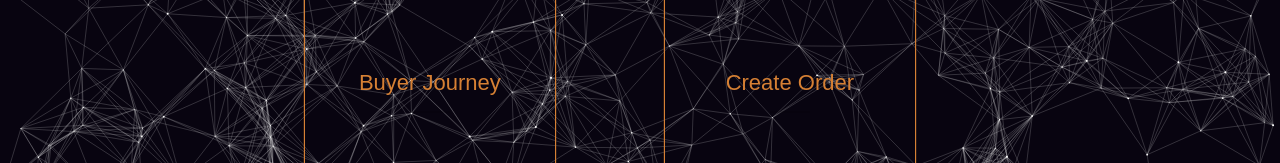
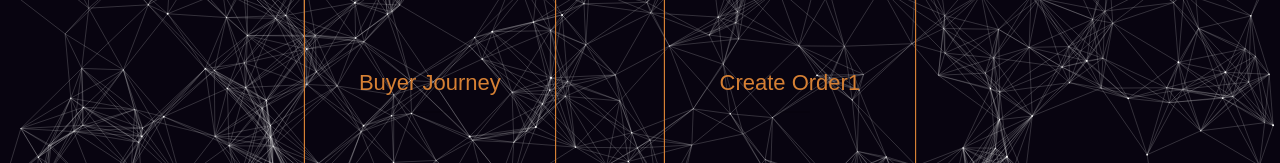
Before and after one commit to Mohammed394/hydraE, a Vue app: page /Main in a window 1280 px wide. Shown: the part 444-607 px from the top of the page. Built offline with nearby package versions, Linux system fonts and the light colour scheme.

Commit message:
Update MainMenu.vue

```diff
--- a/src/views/MainMenu.vue
+++ b/src/views/MainMenu.vue
@@ -97,7 +97,7 @@
                   alt="Image alt text"
                 />
                 <div class="block-content">
-                  <h3>Create Order</h3>
+                  <h3>Create Order1</h3>
                 </div>
               </div>
               <div class="back">
```
